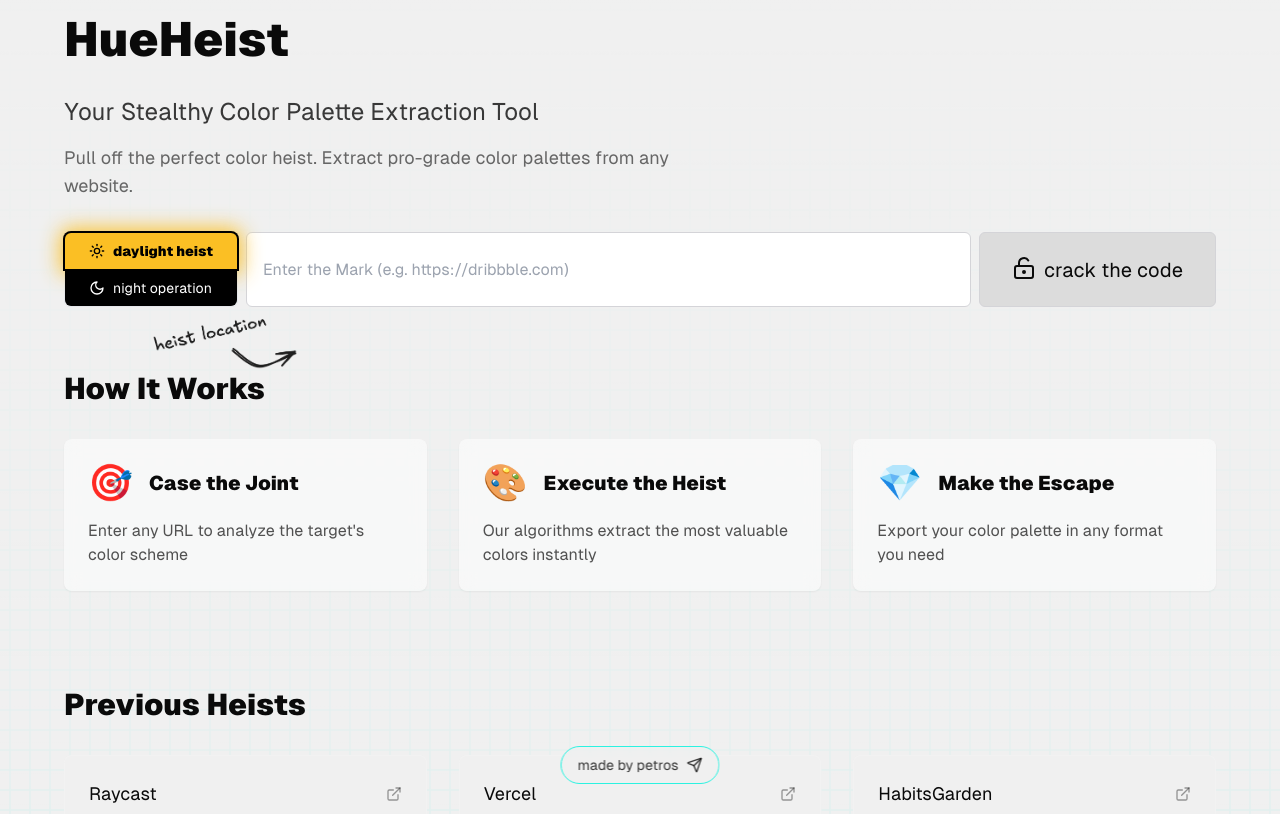
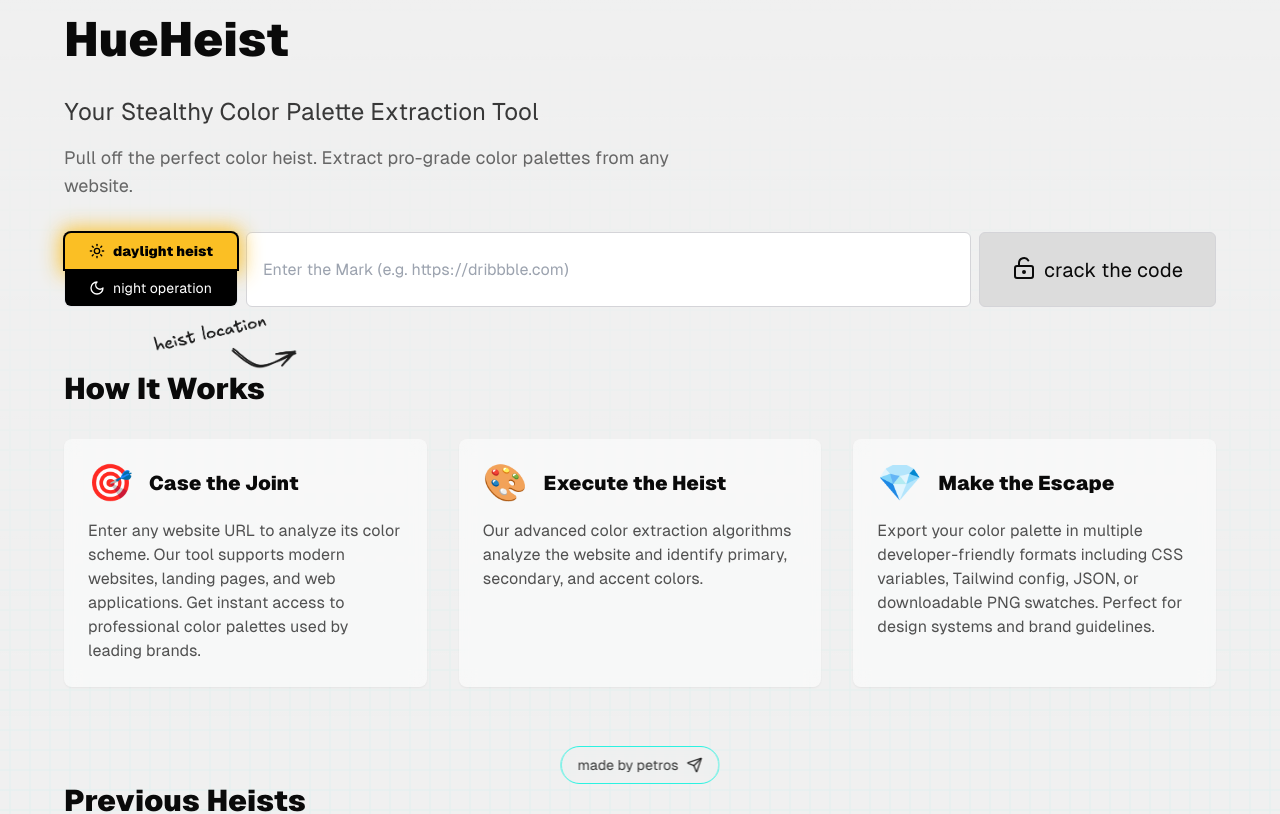
Before and after one commit to pbantolas/hueheist, a React (Vite) app: page / in a window 1280 px wide. Shown: the top 814 px of the page. Built offline with nearby package versions, Linux system fonts and the light colour scheme; no server answers.

Commit message:
schema, more words

```diff
--- a/index.html
+++ b/index.html
@@ -6,15 +6,31 @@
 		<meta name="viewport" content="width=device-width, initial-scale=1.0" />
 		<meta
 			name="description"
-			content="Extract color palettes from any website instantly. Get color codes in CSS, JSON, or PNG format."
+			content="Extract and copy website color palettes instantly. Free online tool for designers and developers. Export colors to CSS, JSON, or PNG format."
 		/>
+
+		<!-- Basic JSON-LD for rich results -->
+		<script type="application/ld+json">
+			{
+				"@context": "https://schema.org",
+				"@type": "WebApplication",
+				"name": "HueHeist Color Palette Extractor",
+				"description": "Free online tool to extract color palettes from any website",
+				"applicationCategory": "DesignApplication",
+				"offers": {
+					"@type": "Offer",
+					"price": "0"
+				}
+			}
+		</script>
+
 		<meta name="theme-color" content="#4CAF50" />
 		<script
 			defer
 			src="https://anal.bantolas.dev/script.js"
 			data-website-id="45cb85fe-beb3-48bb-b2e1-261580e65f71"
 		></script>
-		<title>Color Palette Extractor - Get Website Colors Instantly</title>
+		<title>HueHeist | Extract Website Color Palettes Instantly</title>
 	</head>
 	<body>
 		<div id="root"></div>
--- a/src/components/LandingPage.tsx
+++ b/src/components/LandingPage.tsx
@@ -83,7 +83,6 @@ export default function LandingPage({
 				</form>
 			</div>
 
-
 			{/* How it works section */}
 			<section className="py-8">
 				<div className="mx-auto max-w-6xl">
@@ -99,8 +98,11 @@ export default function LandingPage({
 								</h3>
 							</div>
 							<p className="text-text/70">
-								Enter any URL to analyze the target's color
-								scheme
+								Enter any website URL to analyze its color
+								scheme. Our tool supports modern websites,
+								landing pages, and web applications. Get instant
+								access to professional color palettes used by
+								leading brands.
 							</p>
 						</div>
 						<div className="bg-white/50 dark:bg-zinc-900/50 shadow-sm backdrop-blur p-6 rounded-lg">
@@ -111,8 +113,9 @@ export default function LandingPage({
 								</h3>
 							</div>
 							<p className="text-text/70">
-								Our algorithms extract the most valuable colors
-								instantly
+								Our advanced color extraction algorithms analyze
+								the website and identify primary, secondary, and
+								accent colors.
 							</p>
 						</div>
 						<div className="bg-white/50 dark:bg-zinc-900/50 shadow-sm backdrop-blur p-6 rounded-lg">
@@ -123,7 +126,11 @@ export default function LandingPage({
 								</h3>
 							</div>
 							<p className="text-text/70">
-								Export your color palette in any format you need
+								Export your color palette in multiple
+								developer-friendly formats including CSS
+								variables, Tailwind config, JSON, or
+								downloadable PNG swatches. Perfect for design
+								systems and brand guidelines.
 							</p>
 						</div>
 					</div>
```
Also changed, not shown: 1 other file (tests, documents, lock files or other folders).
